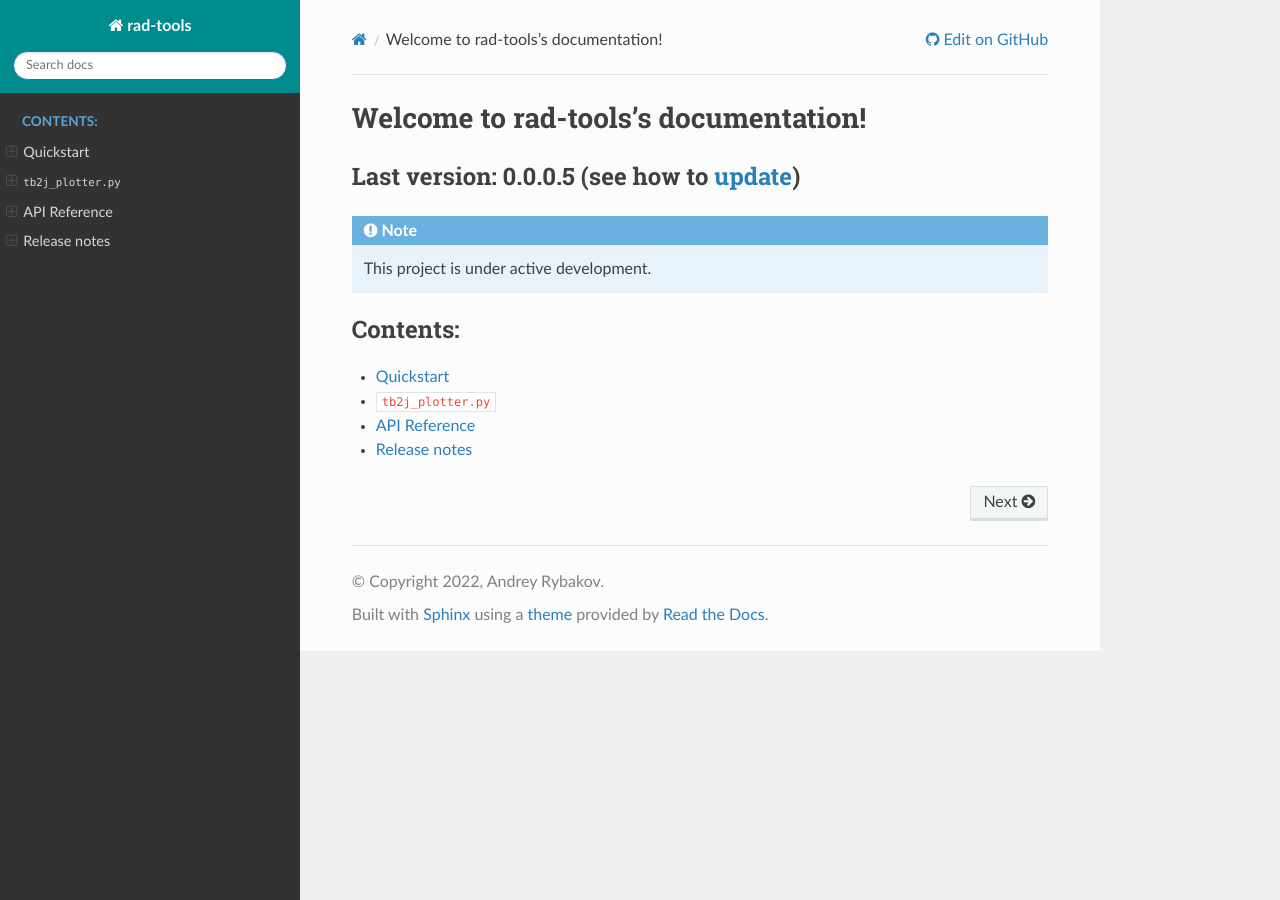
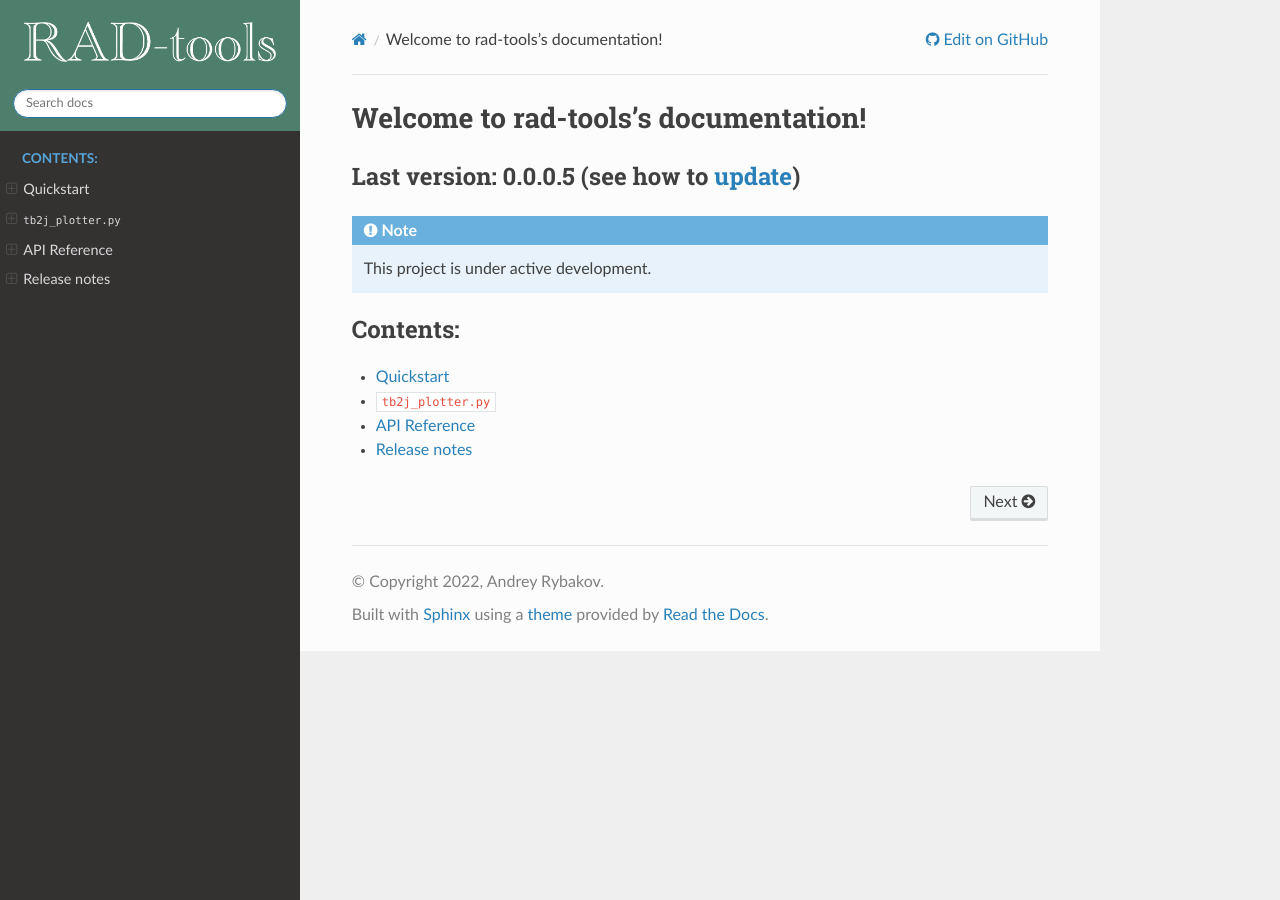
Before and after one commit to adrybakov/rad-tools, a Sphinx documentation site: the page built from docs/source/index.rst, in a window 1280 px wide. Built offline with Sphinx 7.4.7 and the Read the Docs theme 2.0.0, drawn with Linux system fonts in a browser that asks for light colours.

Commit message:
Add logo

```diff
--- a/docs/source/conf.py
+++ b/docs/source/conf.py
@@ -39,9 +39,9 @@ extensions = [
     'sphinx_rtd_theme',
     'sphinx_copybutton',
 ]
+
+# Solve the problem with warnings
 numpydoc_class_members_toctree = False
-
-master_doc='index'
 
 # Add any paths that contain templates here, relative to this directory.
 templates_path = ['_templates']
@@ -61,20 +61,23 @@ exclude_patterns = []
 # html_theme = 'alabaster'
 html_theme = "sphinx_rtd_theme"
 html_static_path = ['_static']
+
+# Logo
+html_logo = 'logo.png'
 html_theme_options = {
-    'display_version': True,
+    'logo_only': True,
+    'display_version': False,
     'prev_next_buttons_location': 'bottom',
     'style_external_links': False,
-    'vcs_pageview_mode': '',
-    'style_nav_header_background': '#008C8C',
+    'style_nav_header_background': '#4E7F6C',
     # Toc options
     'collapse_navigation': False,
     'sticky_navigation': True,
     'navigation_depth': 4,
     'includehidden': True,
     'titles_only': False}
-github_url = 'https://github.com/adrybakov/rad-tools'
 
+# Integration of GitHub
 html_context = {
     "display_github": True, # Integrate GitHub
     "github_user": "adrybakov", # Username
```
Also changed, not shown: docs/source/logo.png (added).
